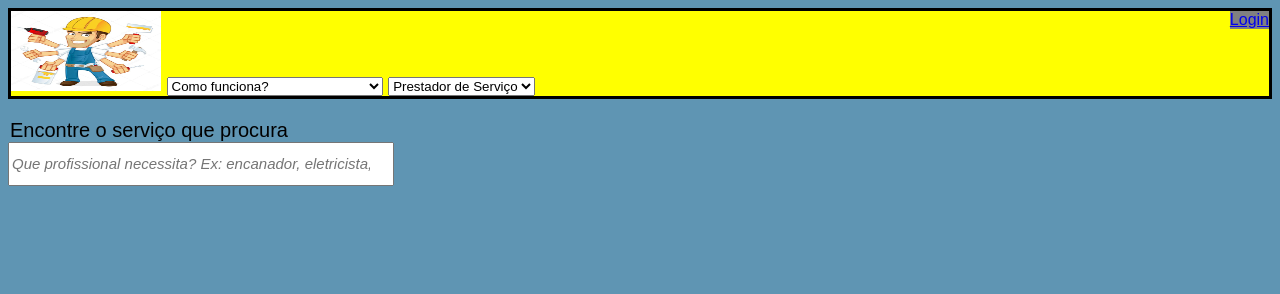
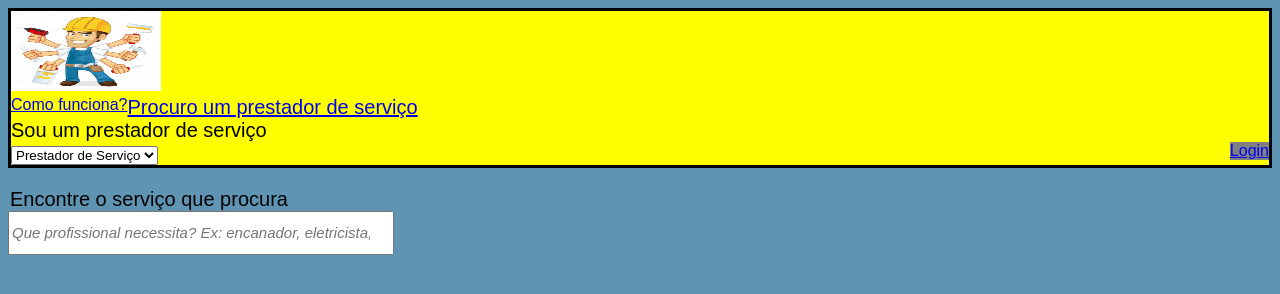
Before and after one commit to ICEI-PUC-Minas-PMV-ADS/pmv-ads-2021-2-e1-proj-web-t8-buscador-de-servicos, a plain HTML site: page Projeto Iniciado/Projeto1.html in a window 1280 px wide. Drawn offline with Linux system fonts and the light colour scheme.

Commit message:
nova forma

```diff
--- a/Projeto Iniciado/Projeto1.html
+++ b/Projeto Iniciado/Projeto1.html
@@ -9,12 +9,23 @@
 </head>
 <body>
     <header>
-        <img src="/Projeto Iniciado/img/Servico.jpg" width="150" height="80">
-        <select name="Como funciona">
-            <option value="Como funciona?">Como funciona?</option>
-            <option value="Procuro um prestador de serviço">Procuro um prestador de serviço</option>
-            <option value="Sou um prestador de serviço">Sou um prestador de serviço</option>
-        </select>
+        <div id="Logo">
+            <img src="/Projeto Iniciado/img/Servico.jpg" width="150" height="80">
+        </div>
+
+        <div id="CF">
+                <a href="Comofunciona.html">Como funciona?</a>
+        </div>
+
+        <div id="CProcura">
+                <a href="CProcura.html">Procuro um prestador de serviço</a>
+        </div>
+
+        <div id="Csou">
+            <a herf="Csou.html">Sou um prestador de serviço</a>
+        </div>
+
+
         <select name="Prestador de Serviço"> <!--tentar datalist-->
             <option value="Prestador de Serviço">Prestador de Serviço</option>
             <option value="Quero me cadastrar">Quero me cadastrar</option>
--- a/Projeto Iniciado/css/Style.css
+++ b/Projeto Iniciado/css/Style.css
@@ -22,13 +22,6 @@ header
     border: black;
     border-style: solid;
 }
-#login
-{
-    size: 5cm;
-    background-color: gray;
-    font-size: 16px;
-    float: right;
-}
 input
 {
     width: 10cm;
@@ -39,3 +32,16 @@ input
 {
     font-style: italic;
 }
+#login
+{
+    size: 5cm;
+    background-color: gray;
+    font-size: 16px;
+    float: right;
+}
+#CF
+{
+    font-size: 16px;
+    color: black;
+    float: left;
+}
```
